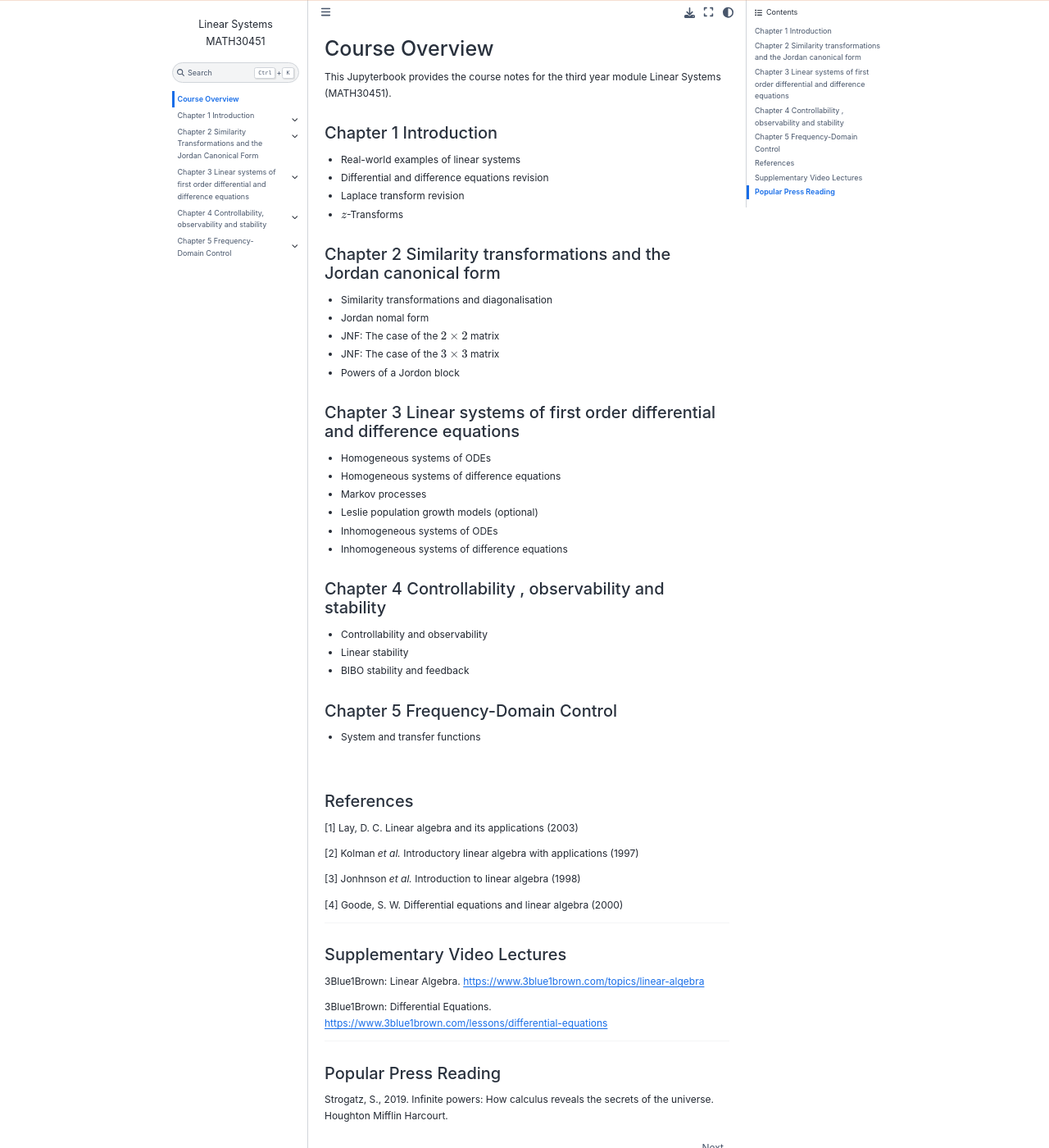
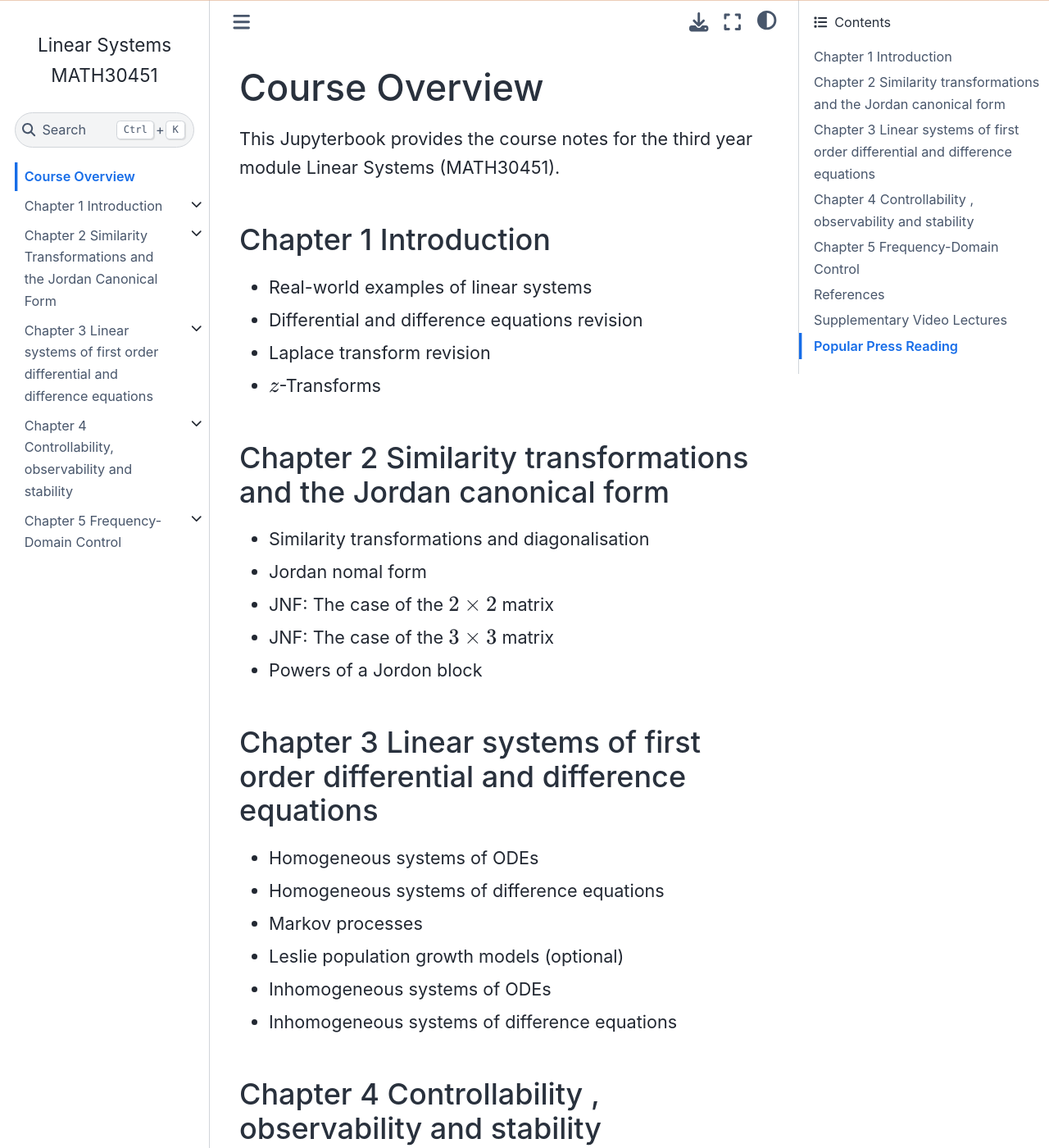
Before and after one commit to jjcrofts77/Linear-Systems-MATH30451, a Jupyter Book: the page built from intro.md, in a window 1280 px wide and 1400 px high. Shown: the whole window at 82% size. Built offline with Jupyter Book 1.0.4 settings and Sphinx 7.4.7 and the Sphinx Book theme 1.1.4, drawn with Linux system fonts in a browser that asks for light colours.

Commit message:
Update myfonts.css

```diff
--- a/_static/myfonts.css
+++ b/_static/myfonts.css
@@ -1,3 +1,3 @@
-html { font-size: 10px; }
+html { font-size: 18px; }
 body { font-size: 1.2rem; } /* 12 px */
 h2   { font-size: 2rem; } /* 20px */
```
